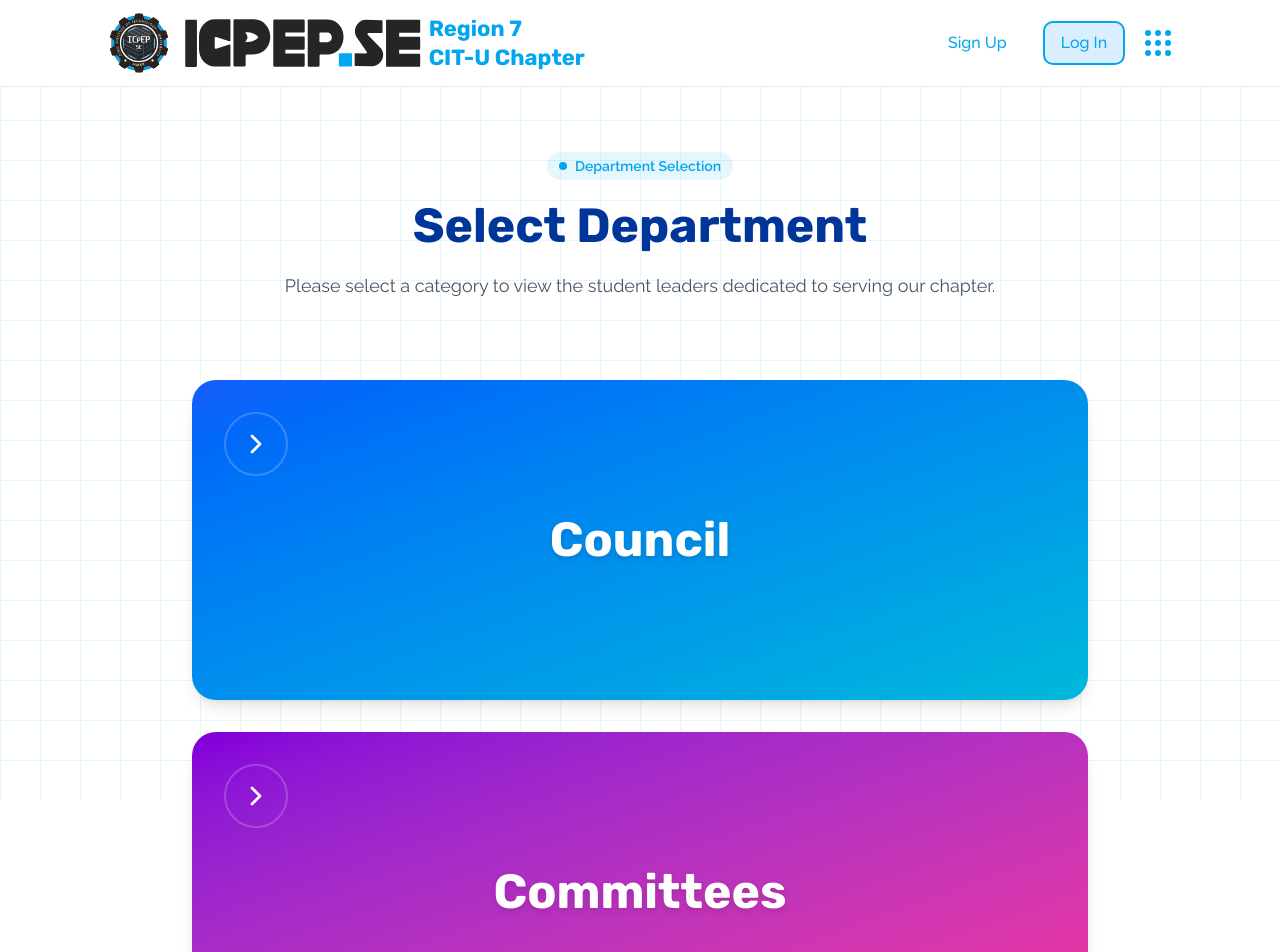
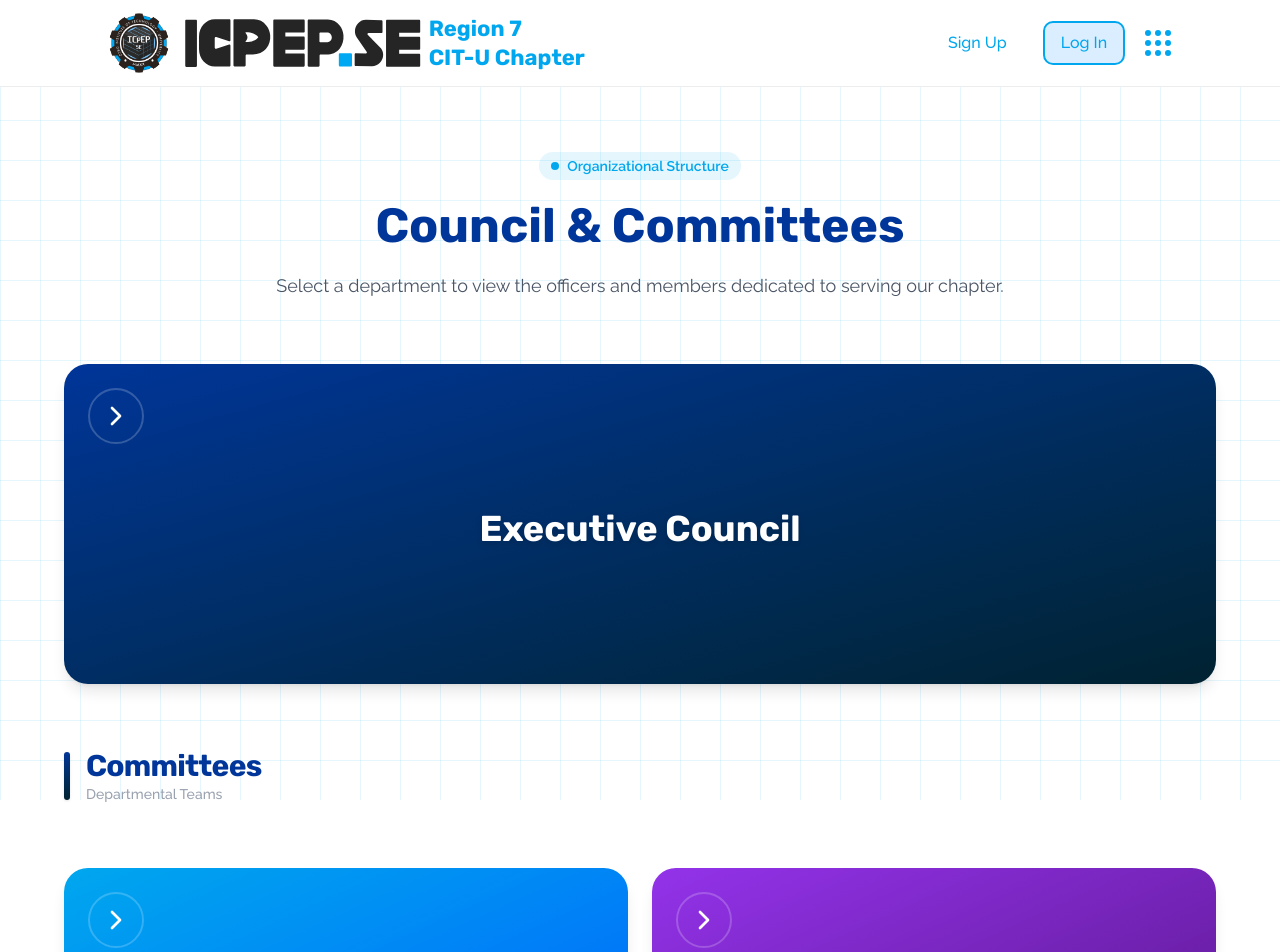
Before and after one commit to ShanRaboy11/icpep-se-citu, a Next.js app in the folder client/: page /officers in a window 1280 px wide. Shown: the top 952 px of the page. Built offline with nearby package versions, Linux system fonts and the light colour scheme.

Commit message:
fix: restyle depts - rexi

```diff
--- a/client/src/app/officers/page.tsx
+++ b/client/src/app/officers/page.tsx
@@ -4,17 +4,76 @@ import { FC } from "react";
 import { ChevronRight } from "lucide-react";
 import { useRouter } from "next/navigation";
 
-// Imports from your components structure
 import Header from "../components/header";
 import Footer from "../components/footer";
 import Grid from "../components/grid";
 
-// Reusable card component
+const committeeData = [
+  {
+    title: "Committee on Internal Affairs",
+    slug: "internal-affairs",
+    // #00A7EE
+    gradient: "bg-gradient-to-br from-[#00A7EE] to-blue-600",
+    shadow: "hover:shadow-sky-500/40",
+  },
+  {
+    title: "Committee on External Affairs",
+    slug: "external-affairs",
+    // #9333ea
+    gradient: "bg-gradient-to-br from-[#9333ea] to-purple-900",
+    shadow: "hover:shadow-purple-600/40",
+  },
+  {
+    title: "Committee on Finance",
+    slug: "finance",
+    // #ca8a04
+    gradient: "bg-gradient-to-br from-[#ca8a04] to-yellow-700",
+    shadow: "hover:shadow-yellow-600/40",
+  },
+  {
+    title: "Committee on Public Relations",
+    slug: "public-relations",
+    // #ea580c
+    gradient: "bg-gradient-to-br from-[#ea580c] to-red-600",
+    shadow: "hover:shadow-orange-600/40",
+  },
+  {
+    title: "Research and Development Committee",
+    slug: "research-and-development",
+    // #2563eb
+    gradient: "bg-gradient-to-br from-[#2563eb] to-indigo-800",
+    shadow: "hover:shadow-blue-600/40",
+  },
+  {
+    title: "Training and Seminar Committee",
+    slug: "training-and-seminar",
+    // #16a34a
+    gradient: "bg-gradient-to-br from-[#16a34a] to-green-800",
+    shadow: "hover:shadow-green-600/40",
+  },
+  {
+    title: "Sports and Cultural Committee",
+    slug: "sports-and-cultural",
+    // #dc2626
+    gradient: "bg-gradient-to-br from-[#dc2626] to-red-900",
+    shadow: "hover:shadow-red-600/40",
+  },
+  {
+    title: "Media and Documentation Committee",
+    slug: "media-and-documentation",
+    // #4f46e5
+    gradient: "bg-gradient-to-br from-[#4f46e5] to-indigo-900",
+    shadow: "hover:shadow-indigo-600/40",
+  },
+];
+
 interface SelectionCardProps {
   title: string;
   gradient: string;
   shadowColorClass: string;
   onClick: () => void;
+  className?: string;
+  paddingClass?: string;
 }
 
 const SelectionCard: FC<SelectionCardProps> = ({
@@ -22,34 +81,32 @@ const SelectionCard: FC<SelectionCardProps> = ({
   gradient,
   shadowColorClass,
   onClick,
+  className = "h-48 sm:h-64",
+  paddingClass = "px-6 pt-12 sm:pt-16 pb-6",
 }) => {
   return (
-    // Outer wrapper
     <div
+      onClick={onClick}
       className={`
-        relative w-full h-48 sm:h-80 rounded-3xl
+        relative w-full rounded-3xl
         shadow-lg
         transition-all duration-300 ease-in-out
         hover:-translate-y-1 hover:scale-[1.02]
-        ${shadowColorClass}
+        ${shadowColorClass} ${className}
         group cursor-default
       `}
-      onClick={onClick}
     >
-      {/* Inner container */}
       <div
-        className={`relative w-full h-full rounded-3xl ${gradient} flex items-center justify-center overflow-hidden`}
+        className={`relative w-full h-full rounded-3xl ${gradient} flex items-center justify-center overflow-hidden ${paddingClass}`}
       >
-        {/* Button */}
         <button
-          className="absolute z-10 top-4 left-4 h-10 w-10 sm:top-8 sm:left-8 sm:h-16 sm:w-16 border-2 border-white/20 rounded-full flex items-center justify-center text-white hover:bg-white/10 hover:backdrop-blur-sm transition-colors duration-300 focus:outline-none focus:ring-2 focus:ring-white/50 cursor-pointer"
+          className="absolute z-10 top-4 left-4 h-10 w-10 sm:top-6 sm:left-6 sm:h-14 sm:w-14 border-2 border-white/20 rounded-full flex items-center justify-center text-white hover:bg-white/10 hover:backdrop-blur-sm transition-colors duration-300 focus:outline-none focus:ring-2 focus:ring-white/50 cursor-pointer"
           aria-label={`View ${title}`}
         >
           <ChevronRight className="w-5 h-5 sm:w-8 sm:h-8" />
         </button>
 
-        {/* Visible Title */}
-        <span className="font-rubik font-bold text-3xl sm:text-5xl text-white drop-shadow-md z-0 pointer-events-none">
+        <span className="font-rubik font-bold text-2xl sm:text-3xl md:text-4xl text-white drop-shadow-md z-0 pointer-events-none text-center leading-tight">
           {title}
         </span>
       </div>
@@ -60,25 +117,21 @@ const SelectionCard: FC<SelectionCardProps> = ({
 const OfficerSelectionPage: FC = () => {
   const router = useRouter();
 
-  const pillText = "Department Selection";
-  const title = "Select Department";
+  const pillText = "Organizational Structure";
+  const title = "Council & Committees";
   const subtitle =
-    "Please select a category to view the student leaders dedicated to serving our chapter.";
+    "Select a department to view the officers and members dedicated to serving our chapter.";
 
   return (
     <div className="min-h-screen bg-white flex flex-col relative overflow-hidden">
-      {/* Background Grid Animation */}
       <Grid />
 
       <div className="relative z-10 flex flex-col min-h-screen">
         <Header />
 
         <div className="flex-grow">
-          {/* Main Content Container */}
           <div className="w-full max-w-7xl mx-auto px-6 pt-[9.5rem]">
-
-            {/* Title Section */}
-            <div className="mb-20 text-center">
+            <div className="mb-16 text-center">
               <div className="inline-flex items-center gap-2 rounded-full bg-primary1/10 px-3 py-1 mb-4">
                 <div className="h-2 w-2 rounded-full bg-primary1"></div>
                 <span className="font-raleway text-sm font-semibold text-primary1">
@@ -95,24 +148,43 @@ const OfficerSelectionPage: FC = () => {
               </p>
             </div>
 
-            {/* Cards Grid */}
-            <section className="w-full max-w-4xl mx-auto flex flex-col gap-8 mb-24">
+            <section className="w-full max-w-6xl mx-auto flex flex-col gap-8 mb-24">
 
-              {/* Council Card */}
-              <SelectionCard
-                title="Council"
-                gradient="bg-gradient-to-br from-blue-600 to-cyan-500"
-                shadowColorClass="hover:shadow-blue-600/40"
-                onClick={() => router.push("/council-list")}
-              />
+              <div className="w-full">
+                <SelectionCard
+                  title="Executive Council"
+                  gradient="bg-gradient-to-br from-primary3 to-secondary1"
+                  shadowColorClass="hover:shadow-primary3/40"
+                  className="h-48 sm:h-80"
+                  paddingClass="px-6 pt-12 sm:pt-8 pb-6"
+                  onClick={() => router.push("/officers/council")}
+                />
+              </div>
 
-              {/* Committees Card */}
-              <SelectionCard
-                title="Committees"
-                gradient="bg-gradient-to-br from-purple-700 to-pink-500"
-                shadowColorClass="hover:shadow-purple-600/40"
-                onClick={() => router.push("/committee-list")}
-              />
+              <div className="flex items-center gap-4 py-8">
+                <div className="h-12 w-1.5 rounded-full bg-gradient-to-b from-primary3 to-secondary1 shadow-sm"></div>
+                <div className="flex flex-col">
+                   <h2 className="text-2xl sm:text-3xl font-rubik font-bold text-primary3 tracking-tight">
+                    Committees
+                  </h2>
+                  <span className="text-xs sm:text-sm font-raleway text-gray-400 font-medium">
+                    Departmental Teams
+                  </span>
+                </div>
+              </div>
+
+              <div className="grid grid-cols-1 md:grid-cols-2 gap-6">
+                {committeeData.map((committee) => (
+                  <SelectionCard
+                    key={committee.slug}
+                    title={committee.title}
+                    gradient={committee.gradient}
+                    shadowColorClass={committee.shadow}
+                    onClick={() => router.push(`/officers/${committee.slug}`)}
+                  />
+                ))}
+              </div>
+
             </section>
           </div>
         </div>
```
